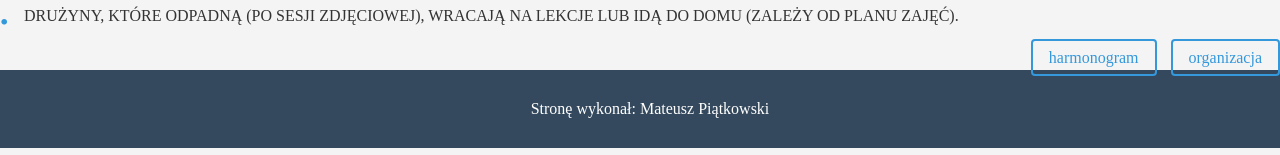
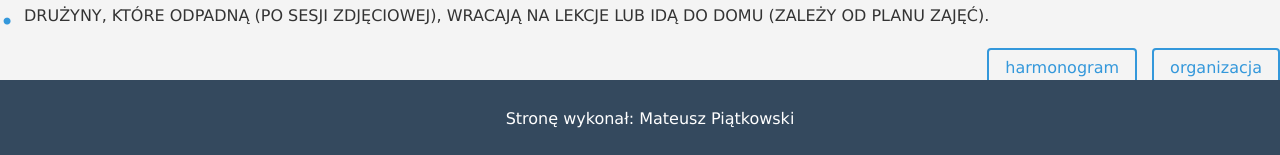
Before and after one commit to ojiro1/test.turniej, a plain HTML site: page index.html in a window 1280 px wide. Shown: the part 965-1120 px from the top of the page. Drawn offline with Linux system fonts and the light colour scheme.

Commit message:
Update style.css

```diff
--- a/style.css
+++ b/style.css
@@ -1,23 +1,27 @@
-body{
-    font-family: 'Times New Roman', Times, serif;
+body {
+    font-family: Verdana, Geneva, Tahoma, sans-serif;
     background-color: #f4f4f4;
     color: #333;
     margin: 0;
     padding: 0;
     line-height: 1.6;
+    flex-direction: column;
+    display: flex;
 }
+
 header {
     background-color: #3498db;
     color: #fff;
     padding: 20px;
     text-align: center;
 }
+
 footer {
     background-color: #34495e;
     color: #fff;
     text-align: center;
     padding: 10px;
-    bottom: 0;
+    margin-top: auto; /* Przesunięcie stopki na dół */
     width: 100%;
 }
 
@@ -46,6 +50,7 @@ img {
     margin-right: 100px;
     display: flex;
 }
+
 .mid {
     border: 2px solid #3498db;
     border-radius: 8px;
@@ -70,6 +75,7 @@ th {
     background-color: #3498db;
     color: #fff;
 }
+
 ul {
     list-style: none;
     padding: 0;
@@ -88,6 +94,7 @@ li:before {
     position: absolute;
     left: 0;
 }
+
 .mid a {
     text-decoration: none;
     color: #000;
```
Lines whose indentation alone changed are shown as unchanged.
